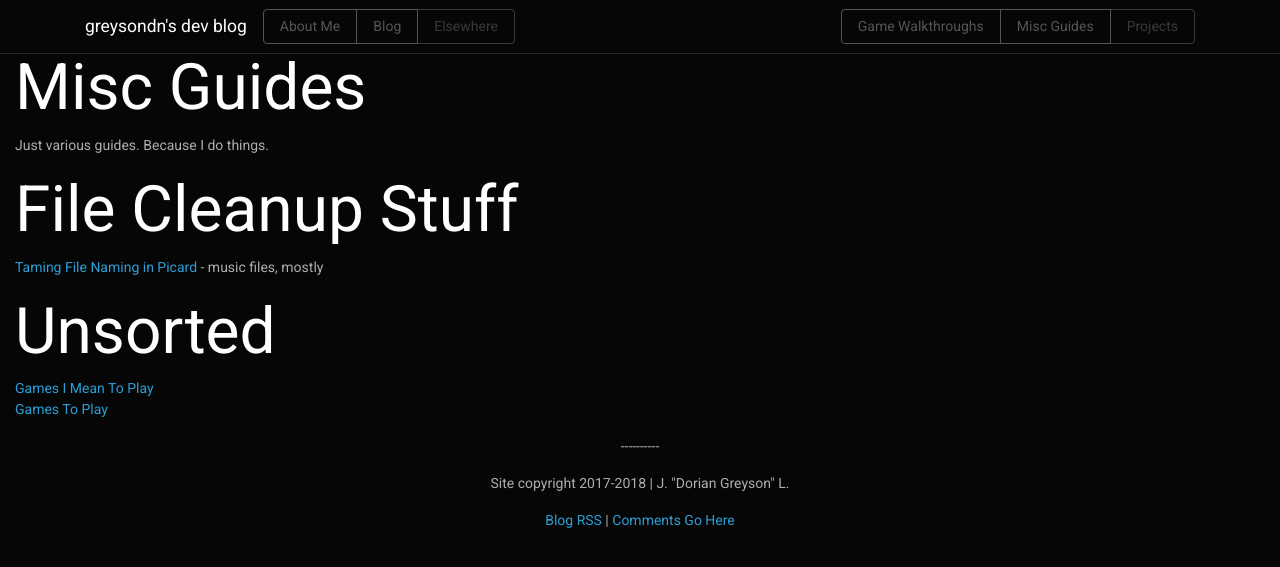
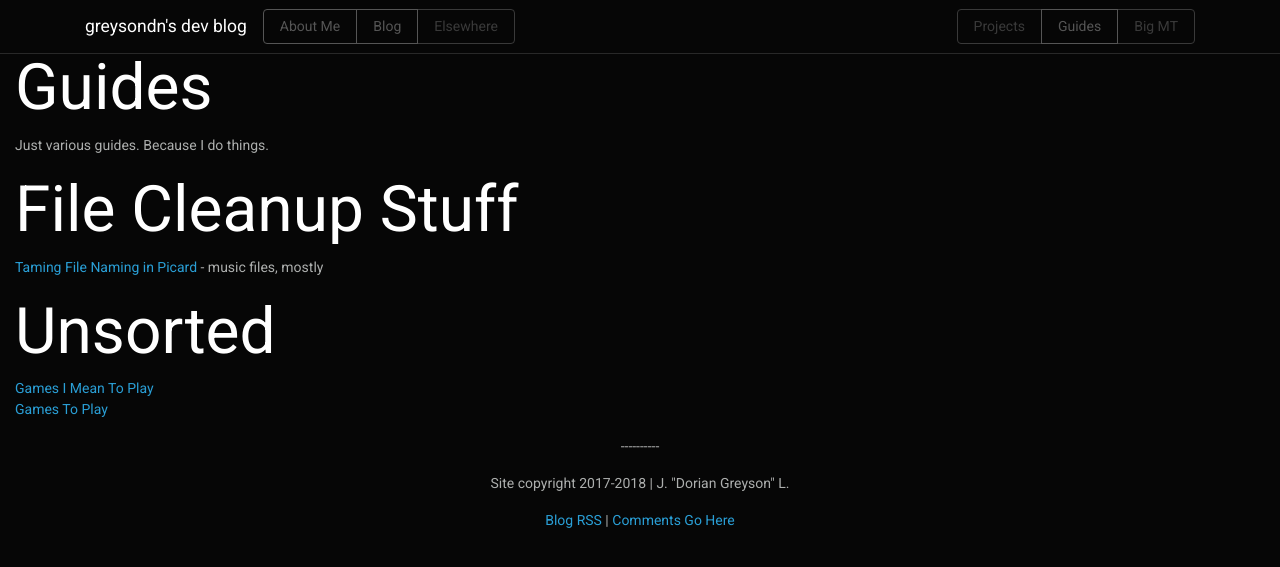
Before and after one commit to greysondn/greysondn.github.io, a Jekyll site: the page built from guide/index.md, in a window 1280 px wide. Shown: the top 567 px of the page. Built offline with Jekyll 4.4.1, drawn with Linux system fonts in a browser that asks for light colours; nearby versions of some CDN libraries.

Commit message:
some cleanup due to changes

```diff
--- a/_includes/header.html
+++ b/_includes/header.html
@@ -14,9 +14,9 @@
                 </ul>
 		<ul class="nav navbar-nav ml-auto">
 	            <div class="btn-group" role="group" aria-label="main navigation">
-                        <button type="button" class="btn btn-outline-secondary" onclick="location.href = '{{ site.url }}/walkthrough/';">Game Walkthroughs</button>
-			<button type="button" class="btn btn-outline-secondary" onclick="location.href = '{{ site.url }}/guide/';">Misc Guides</button>
                         <button type="button" class="btn btn-outline-secondary" disabled>Projects</button>
+			<button type="button" class="btn btn-outline-secondary" onclick="location.href = '{{ site.url }}/guide/';">Guides</button>
+                        <button type="button" class="btn btn-outline-secondary" disabled>Big MT</button>
                     </div>
                 </ul>
             </div>
--- a/guide/index.md
+++ b/guide/index.md
@@ -1,6 +1,6 @@
 ---
 layout: page
-title: Misc Guides
+title: Guides
 permalink: /guide/
 ---
 
```
